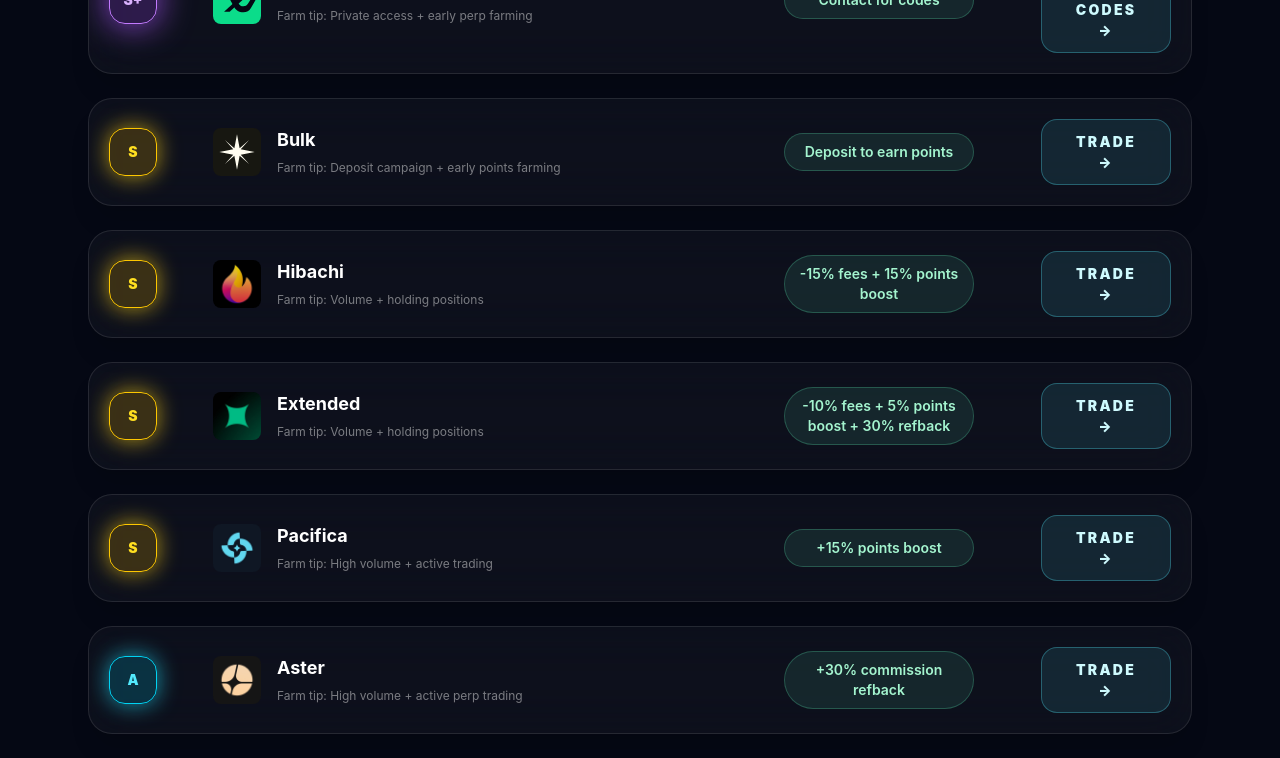
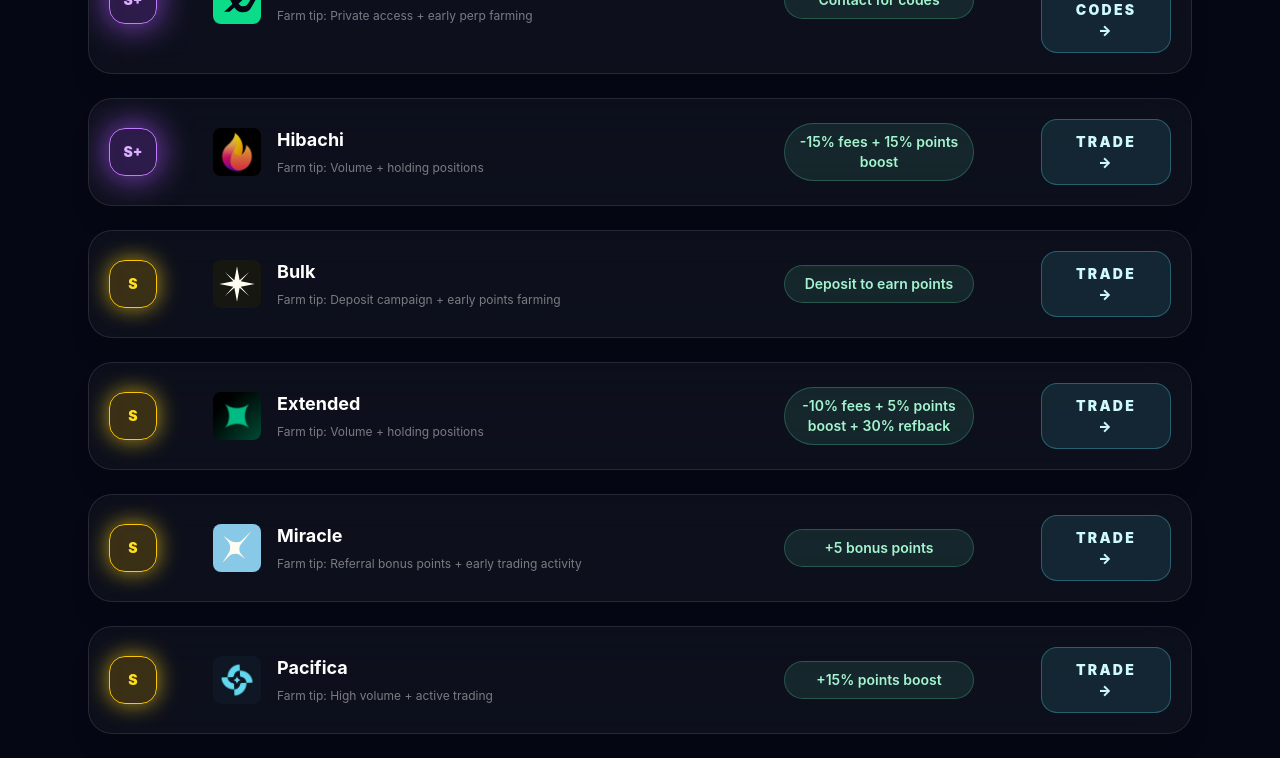
Before and after one commit to olejkSSS/capys-app, a Next.js app: page / in a window 1280 px wide. Shown: the part 1360-2118 px from the top of the page. Built offline with nearby package versions, Linux system fonts and the light colour scheme.

Commit message:
feat: add miracle and promote hibachi

```diff
--- a/app/data/perps.ts
+++ b/app/data/perps.ts
@@ -36,6 +36,23 @@
     ],
   },
   {
+    slug: "hibachi",
+    tier: "S+",
+    name: "Hibachi",
+    ref: "http://hibachi.xyz/r/capy",
+    refCode: "capy",
+    logo: "/hibachi.png",
+    boost: "-15% fees + 15% points boost",
+    farm: "Volume + holding positions",
+    seoKeywords: [
+      "hibachi referral code",
+      "hibachi maximum referral",
+      "hibachi fee discount",
+      "hibachi points boost",
+      "hibachi airdrop calculator",
+    ],
+  },
+  {
     slug: "bulk",
     tier: "S",
     name: "Bulk",
@@ -56,23 +73,6 @@
     ],
   },
   {
-    slug: "hibachi",
-    tier: "S",
-    name: "Hibachi",
-    ref: "http://hibachi.xyz/r/capy",
-    refCode: "capy",
-    logo: "/hibachi.png",
-    boost: "-15% fees + 15% points boost",
-    farm: "Volume + holding positions",
-    seoKeywords: [
-      "hibachi referral code",
-      "hibachi maximum referral",
-      "hibachi fee discount",
-      "hibachi points boost",
-      "hibachi airdrop calculator",
-    ],
-  },
-  {
     slug: "extended",
     tier: "S",
     name: "Extended",
@@ -86,6 +86,25 @@
       "extended points calculator",
       "extended airdrop calculator",
       "extended exchange fee discount",
+    ],
+  },
+  {
+    slug: "miracle",
+    tier: "S",
+    name: "Miracle",
+    ref: "https://www.miracletrade.com/?ref=olejk",
+    refCode: "olejk",
+    logo: "/miracle.svg",
+    boost: "+5 bonus points",
+    farm: "Referral bonus points + early trading activity",
+    seoKeywords: [
+      "miracle trade referral code",
+      "miracle referral",
+      "miracle bonus points",
+      "miracle point calculator",
+      "miracle points calculator",
+      "miracle airdrop calculator",
+      "miracle trade ref",
     ],
   },
   {
@@ -214,6 +233,12 @@
     fdv: 0.5,
     totalPoints: 50000000,
     airdrop: 30,
+  },
+  miracle: {
+    name: "Miracle",
+    fdv: 0.3,
+    totalPoints: 10000000,
+    airdrop: 15,
   },
   bulk: {
     name: "Bulk",
@@ -368,6 +393,13 @@
     tradeUrl: "https://app.extended.exchange/join/CAPY",
     hasPersonalRef: true,
   },
+  miracle: {
+    key: "miracle",
+    label: "Miracle",
+    intervalHours: 8,
+    tradeUrl: "https://www.miracletrade.com/?ref=olejk",
+    hasPersonalRef: true,
+  },
   bulk: {
     key: "bulk",
     label: "Bulk",
@@ -441,6 +473,7 @@
   kucoin: "https://www.kucoin.com/futures",
   lighter: "https://app.lighter.xyz/",
   mexc: "https://www.mexc.com/futures",
+  miracle: "https://www.miracletrade.com/",
   okx: "https://www.okx.com/trade-swap",
   paradex: "https://app.paradex.trade/",
   phemex: "https://phemex.com/futures",
@@ -461,14 +494,15 @@
 export const PREFERRED_FUNDING_ORDER = [
   "edgex",
   "ethereal",
+  "risex",
+  "hibachi",
+  "bulk",
   "extended",
-  "bulk",
-  "hibachi",
+  "miracle",
+  "pacifica",
+  "variational",
   "aster",
   "hyena",
-  "pacifica",
-  "risex",
-  "variational",
   "hyperliquid",
   "lighter",
   "vest",
```
Also changed, not shown: public/miracle.svg (added).
